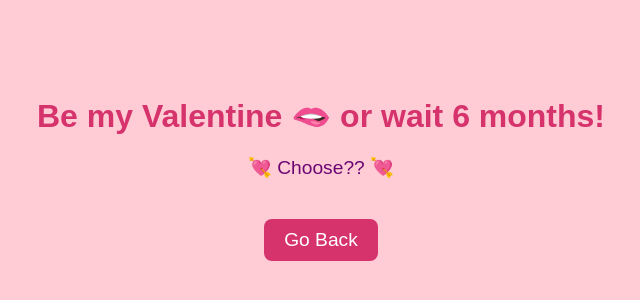
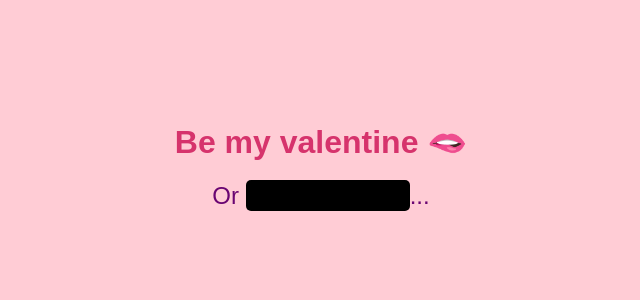
Before and after one commit to T0sh1ki/simple, a plain HTML site: page message.html in a window 1280 px wide. Shown: the part 232-532 px from the top of the page, without its empty margins (319-959 px from the left). Drawn offline with Linux system fonts and the light colour scheme.

Commit message:
Add files via upload

```diff
--- a/message.html
+++ b/message.html
@@ -3,15 +3,51 @@
 <head>
     <meta charset="UTF-8">
     <meta name="viewport" content="width=device-width, initial-scale=1.0">
-    <title>Will You Be My Valentine? 🫦</title>
-    <link rel="stylesheet" href="style.css">
+    <title>Be My Valentine 🫦</title>
+    <style>
+        body {
+            display: flex;
+            justify-content: center;
+            align-items: center;
+            height: 100vh;
+            background-color: #ffccd5;
+            font-family: 'Arial', sans-serif;
+            text-align: center;
+            margin: 0;
+        }
+
+        h1 {
+            color: #d6336c;
+            font-size: 2rem;
+        }
+
+        p {
+            color: #6a0572;
+            font-size: 1.5rem;
+            margin-top: 20px;
+        }
+
+        /* Censor effect */
+        .censored {
+            background-color: black;
+            color: black;
+            padding: 2px 8px;
+            border-radius: 5px;
+            transition: color 0.3s, background-color 0.3s;
+        }
+
+        /* Reveal text when hovering */
+        .censored:hover {
+            color: white;
+            background-color: transparent;
+        }
+    </style>
 </head>
 <body>
 
-    <div class="message-container">
-        <h1>Be my Valentine 🫦 or wait 6 months!</h1>
-        <p>💘 Choose?? 💘</p>
-        <a href="index.html" class="back-button">Go Back</a>
+    <div>
+        <h1>Be my valentine 🫦</h1>
+        <p>Or <span class="censored">wait 6 months</span>...</p>
     </div>
 
 </body>
```
